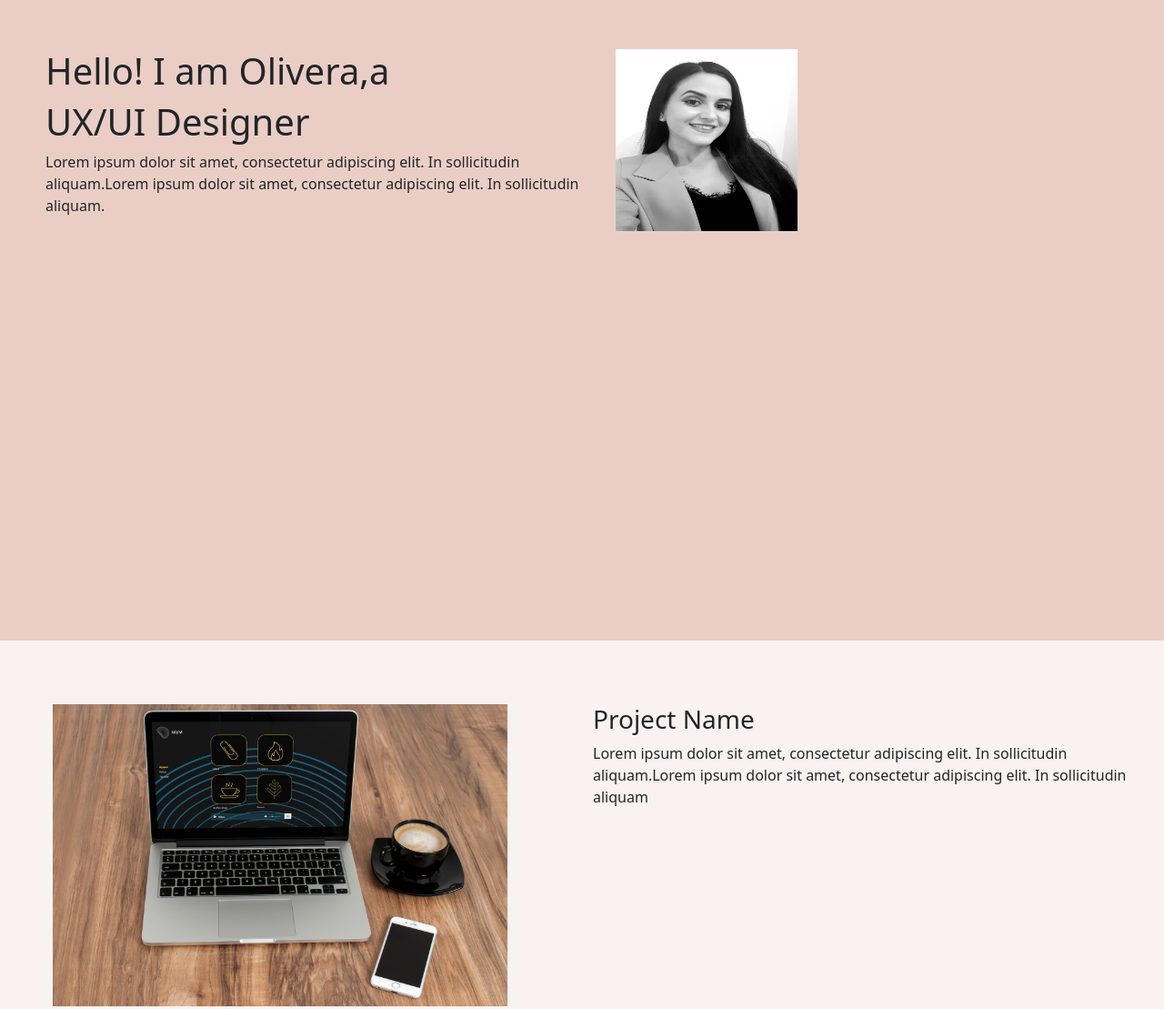
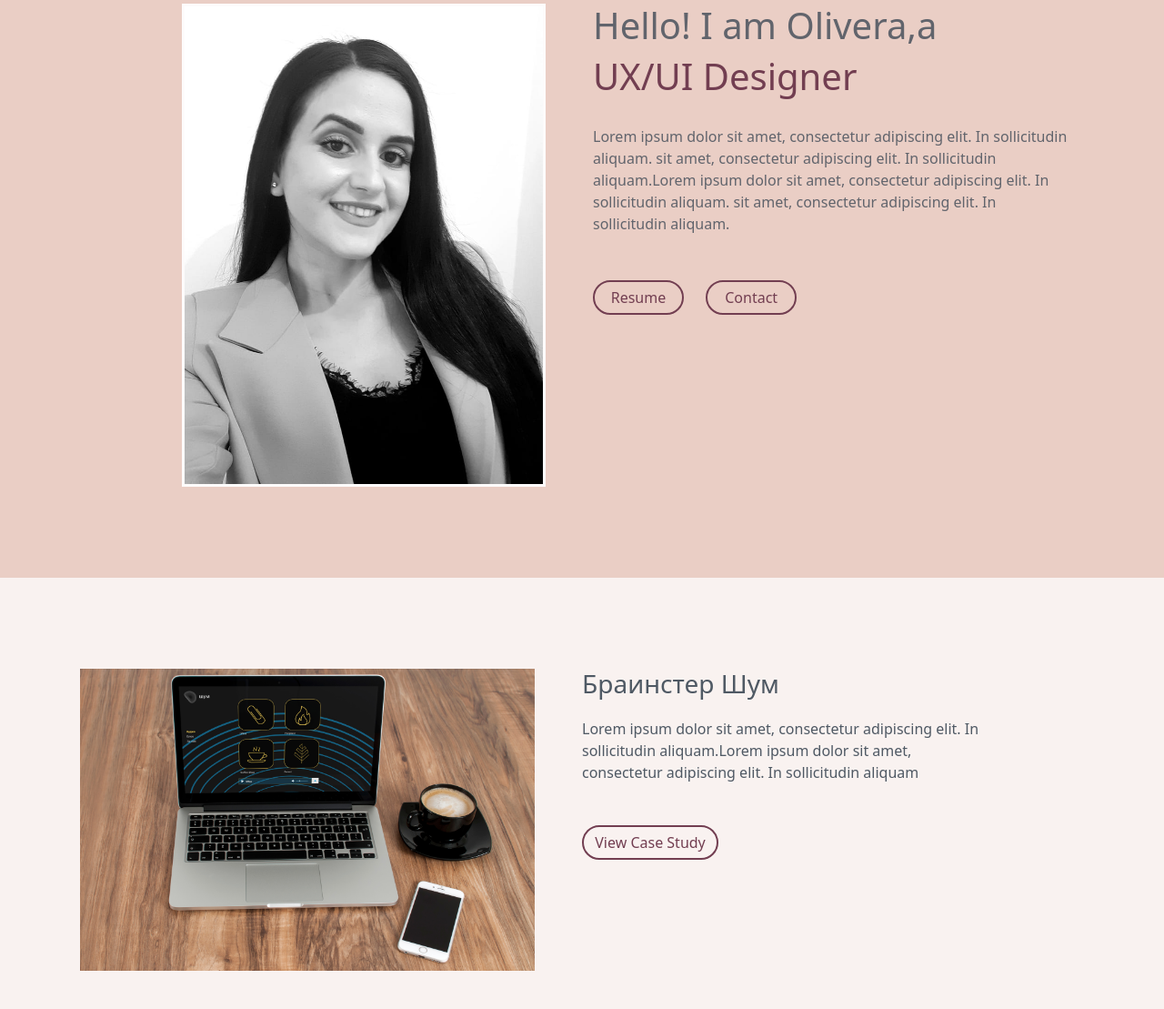
Before and after one commit to OBojchevska/portfolio, a plain HTML site: page index.html in a window 1280 px wide. Shown: the part 96-1205 px from the top of the page at 91% size. Drawn offline with nearby package versions, Linux system fonts and the light colour scheme.

Commit message:
dekstopDone

```diff
--- a/css/main.css
+++ b/css/main.css
@@ -1,15 +1,18 @@
 #hero {
     background-color: #EACEC5;
-    padding-top: 150px;
-    padding-bottom: 70px;
-    padding-left: 50px;
-    width: 100%;
-    height: 100vh;
+    /* width: 100%; */
+    /* height: 100vh; */
+    color:#61646C;
+    padding-top: 100px;
+    padding: 100px;
+
 }
 
-.navbar navbar-expand-lg {
+#text{
 
-    color: #EACEC5;
+   margin-top: 30px;
+   margin-bottom: 50px;
+
 
 }
 
@@ -32,11 +35,16 @@
 
 #ProektSlika {
 
-    padding: 70px;
+
+    align-items: center;
+    padding: 100px 0px 100px 100px;
 }
 #ProjectName{
 
-    padding-top: 70px;;
+
+    padding: 100px 200px 100px 0px;
+    color: #4F5964;
+
 }
 #Projects {
     background-color: #F9F2F0;
@@ -51,3 +59,57 @@
     margin-top: 50px;
     margin-bottom: 70px;
 }
+
+
+nav{
+    background-color: #EACEC5;
+     float: right;
+     padding-right: 50px;
+     font-family: Montserrat;
+     font-size: 24px;
+
+}
+.navbar-nav{
+    padding-right: 100px;
+}
+.nav-item{
+    margin-left: 36px;
+}
+
+#mojaSlika{
+    border:3px solid #FDFBFB;
+    margin-left: 100px;;
+}
+#end{
+    text-align: center;
+    background-color: #EACEC5;
+    color: #4F5964;
+}
+.red{
+    color: #723E51;
+}
+.clear{
+    clear: both;
+}
+.resume{
+    background-color: #EACEC5;
+    border-radius: 20px;
+    color: #723E51;
+  border: 2px solid #723E51;
+  padding: 5px;
+  width: 100px;
+  margin-right: 20px;;
+}
+.caseStudy{
+    background-color: #F9F2F0;
+    border-radius: 20px;
+    border: 2px solid #723E51;
+    padding: 5px;
+    width: 150px;
+    margin-top: 30px;
+    color: #723E51;
+
+}
+h3{
+    margin-bottom: 20px;
+}
--- a/index.html
+++ b/index.html
@@ -5,7 +5,10 @@
     <meta charset="UTF-8">
     <meta http-equiv="X-UA-Compatible" content="IE=edge">
     <meta name="viewport" content="width=device-width, initial-scale=1.0">
-    <title>Document</title>
+    <title>Portfolio</title>
+    <link rel="stylesheet" href="https://cdnjs.cloudflare.com/ajax/libs/font-awesome/4.7.0/css/font-awesome.min.css">
+
+
     <link href="https://cdn.jsdelivr.net/npm/bootstrap@5.0.1/dist/css/bootstrap.min.css" rel="stylesheet"
         integrity="sha384-+0n0xVW2eSR5OomGNYDnhzAbDsOXxcvSN1TPprVMTNDbiYZCxYbOOl7+AMvyTG2x" crossorigin="anonymous">
 
@@ -27,22 +30,26 @@
 
 
 
-
     <div class="containter" id="hero">
         <div class="row">
-            <div class="col">
-                <h1>Hello! I am Olivera,a</h1>
-                <h1> UX/UI Designer
-                </h1>
-                <p>Lorem ipsum dolor sit amet, consectetur adipiscing elit. In sollicitudin aliquam.Lorem ipsum dolor
-                    sit amet, consectetur adipiscing elit. In sollicitudin aliquam.</p>
 
 
+            <div class="col-sm-6">
+                <img src="Images/jas.jpg" width="400" id="mojaSlika">
+            </div>
+            <div class="col-sm-6">
+                <h1>Hello! I am Olivera,a</h1>
+                <h1 class="red"> UX/UI Designer
+                </h1>
+                <p id="text">Lorem ipsum dolor sit amet, consectetur adipiscing elit. In sollicitudin aliquam.
+                    sit amet, consectetur adipiscing elit. In sollicitudin aliquam.Lorem ipsum dolor sit amet,
+                    consectetur adipiscing elit. In sollicitudin aliquam.
+                    sit amet, consectetur adipiscing elit. In sollicitudin aliquam.</p>
+                <button type="button" class="resume">Resume</button>
+                <button type="button" class="resume">Contact</button>
 
             </div>
-            <div class="col">
-                <img src="Images/jas.jpg" width="200" height="200">
-            </div>
+
         </div>
 
 
@@ -52,14 +59,15 @@
     <div class="containter" id="Projects">
 
         <div class="row">
-            <div class="col-6" id="ProektSlika">
+            <div class="col-sm-6" id="ProektSlika">
                 <img src="Images/BrainsterShum.jpg" width="500">
             </div>
-            <div class="col-6" id="ProjectName">
-                <h3>Project Name</h3>
+            <div class="col-sm-6" id="ProjectName">
+                <h3>Браинстер Шум</h3>
 
                 <p>Lorem ipsum dolor sit amet, consectetur adipiscing elit. In sollicitudin aliquam.Lorem ipsum dolor
                     sit amet, consectetur adipiscing elit. In sollicitudin aliquam </p>
+                <button type="button" class="caseStudy">View Case Study</button>
 
 
             </div>
@@ -71,13 +79,15 @@
 
 
         <div class="row">
-            <div class="col-6" id="ProektSlika">
+            <div class="col-sm-6" id="ProektSlika">
                 <img src="Images/VidiVaka.jpg" width="500">
             </div>
             <div class="col-6" id="ProjectName">
-                <h3>Project Name</h3>
+                <h3>Види Вака</h3>
                 <p>Lorem ipsum dolor sit amet, consectetur adipiscing elit. In sollicitudin aliquam.Lorem ipsum dolor
                     sit amet, consectetur adipiscing elit. In sollicitudin aliquam </p>
+                <button type="button" class="caseStudy">View Case Study</button>
+
 
             </div>
 
@@ -87,13 +97,15 @@
 
 
         <div class="row">
-            <div class="col-6" id="ProektSlika">
+            <div class="col-sm-6" id="ProektSlika">
                 <img src="Images/BN.jpg" width="500">
             </div>
-            <div class="col-6" id="ProjectName">
-                <h3>Project Name</h3>
+            <div class="col-sm-6" id="ProjectName">
+                <h3>Brainster Next</h3>
                 <p>Lorem ipsum dolor sit amet, consectetur adipiscing elit. In sollicitudin aliquam.Lorem ipsum dolor
                     sit amet, consectetur adipiscing elit. In sollicitudin aliquam </p>
+                <button type="button" class="caseStudy">View Case Study</button>
+
 
             </div>
 
@@ -116,20 +128,33 @@
             <p>Get in touch for opportunities or just say hi!</p>
         </div>
         <div class="row" id="contact">
-            <div class="col-4">
+            <div class="col-sm-4">
+                <i class="fa fa-envelope"></i>
+
                 <p>bojchevskao@gmail.com</p>
             </div>
-            <div class="col-4">
+            <div class="col-sm-4">
+                <i class="fa fa-phone" aria-hidden="true"></i>
+
                 <p>(+389)70 650 690</p>
             </div>
-            <div class="col-4">
+            <div class="col-sm-4">
+                <i class="fa fa-linkedin-square"></i>
+
                 <p>OliveraBojchevska</p>
 
             </div>
         </div>
 
     </div>
+    <div class="container-fluid" id="end">
 
+        <p>Created by Olivera Bojchevska
+            <i class="fa fa-copyright" aria-hidden="true"></i>
+
+            2021 All rights reserved
+        </p>
+    </div>
 
 
 
```
